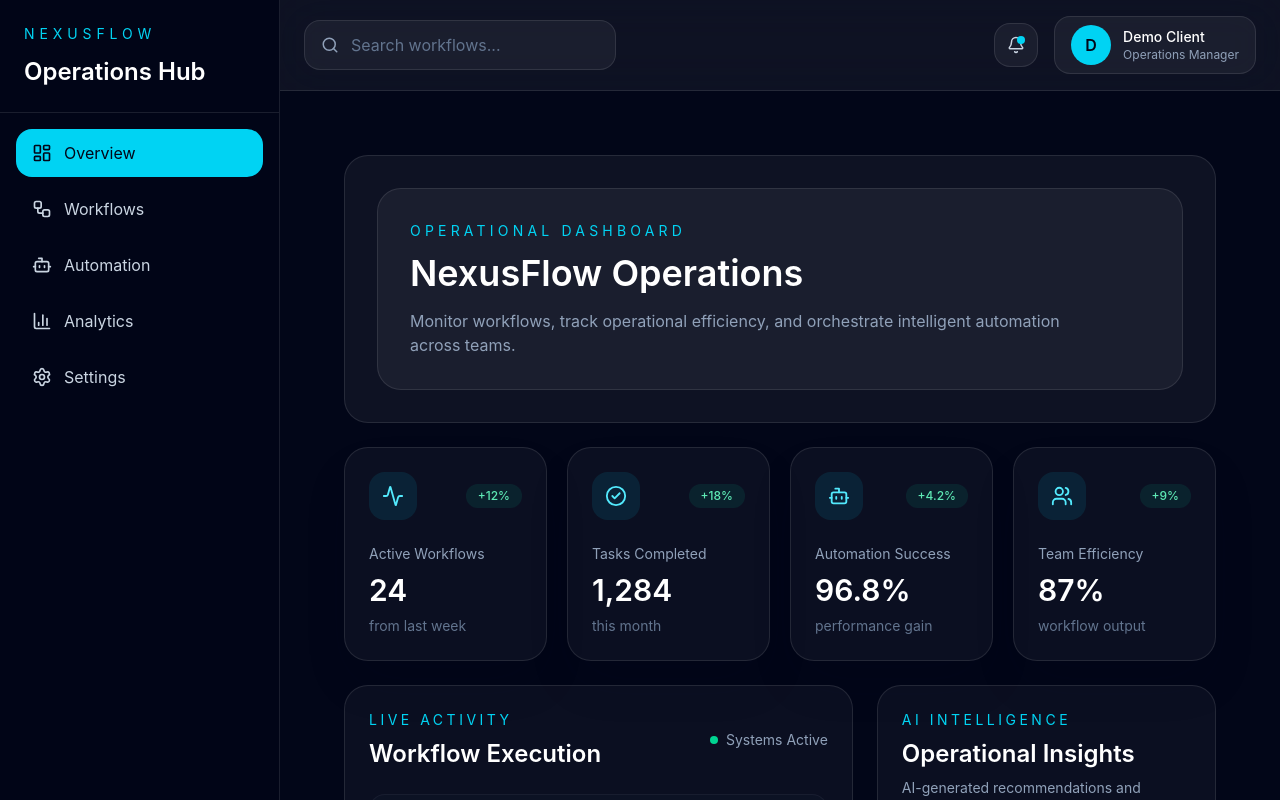
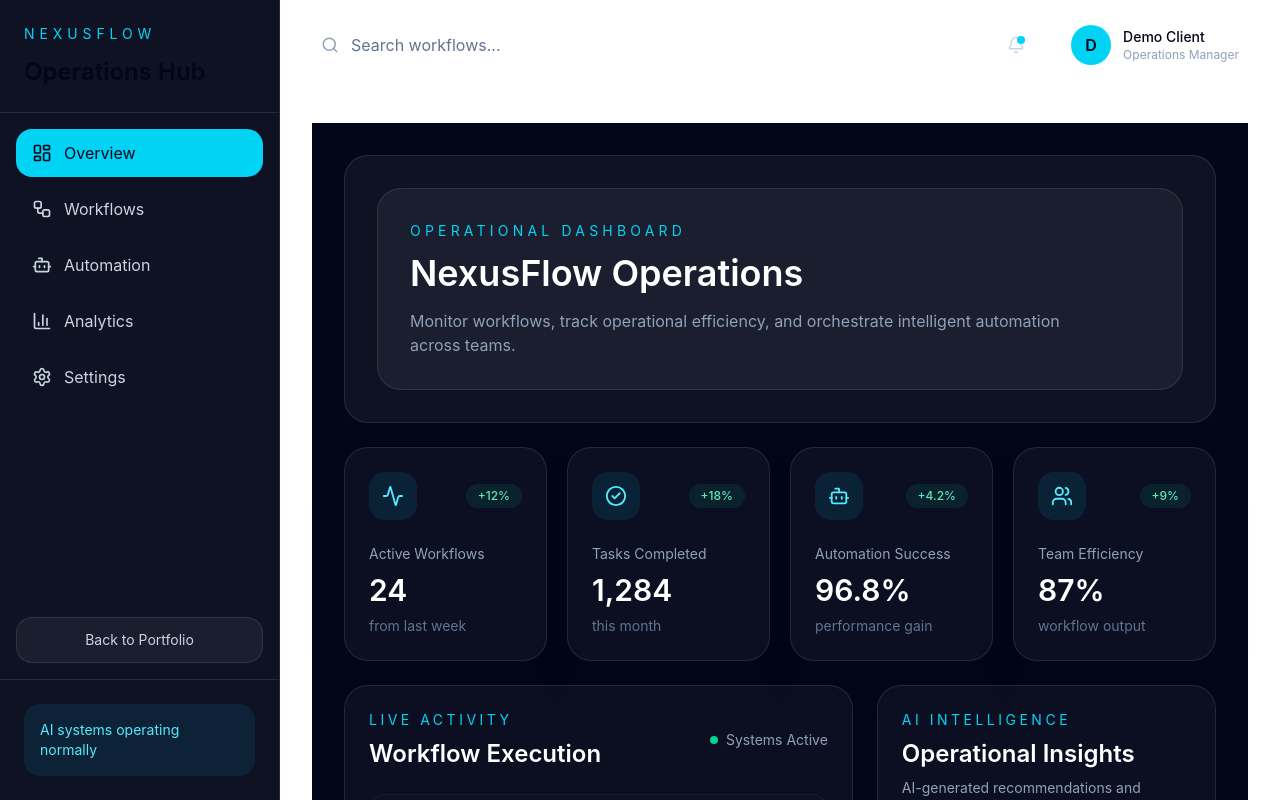
Before and after one commit to anitahkimanthi/nexusflow, a React (Vite) app: page /dashboard/analytics in a window 1280 px wide. Both pictures are taken after a click on the button "Access Dashboard". Shown: the top 800 px of the page. Built offline with nearby package versions, Linux system fonts and the light colour scheme; the HTML template or start-up script is replaced by a standard one.

Commit message:
ch: add sticky side and top bar

```diff
--- a/src/App.tsx
+++ b/src/App.tsx
@@ -4,18 +4,23 @@ import ProtectedRoute from "./components/dashboard/ProtectedRoute";
 import Login from "./pages/Login";
 import NotFound from "./pages/NotFound";
 import Register from "./pages/Register";
-import DashboardLayout from "./components/dashboard/DashboardLayout";
 import Overview from "./components/dashboard/Overview";
 import Workflows from "./components/dashboard/sidebar/Workflows";
 import Automation from "./components/dashboard/sidebar/Automation";
 import Analytics from "./components/dashboard/sidebar/Analytics";
 import Settings from "./components/dashboard/sidebar/Settings";
+import DashboardLayout from "./pages/Dashboard";
+import { useAppSelector } from "./redux/hooks";
 
 
 export default function App() {
+  const theme = useAppSelector((state) => state.theme.mode);
+
   return (
+    <main className={theme === "dark" ? "dark" : ""}>
       <Routes>
         <Route path="/" element={<Home />} />
+        <Route path="/home" element={<Home />} />
         <Route path="/login" element={<Login />} />
         <Route path="/register" element={<Register />} />
 
@@ -38,5 +43,6 @@ export default function App() {
         <Route path="*" element={<NotFound />} />
 
       </Routes >
+    </main>
   );
 }
--- a/src/components/dashboard/DashboardLayout.tsx
+++ /dev/null
@@ -1,26 +0,0 @@
-import { useState } from "react";
-import { Outlet } from "react-router-dom";
-import Topbar from "./Topbar";
-import Sidebar from "./Sidebar";
-
-
-export default function DashboardLayout() {
-    const [isSidebarOpen, setIsSidebarOpen] = useState(false);
-
-    return (
-        <main className="flex min-h-screen bg-slate-950 text-white">
-            <Sidebar
-                isOpen={isSidebarOpen}
-                onClose={() => setIsSidebarOpen(false)}
-            />
-
-            <section className="flex min-w-0 flex-1 flex-col">
-                <Topbar onMenuClick={() => setIsSidebarOpen(true)} />
-
-                <div className="flex-1 space-y-6 p-6 lg:p-8">
-                    <Outlet />
-                </div>
-            </section>
-        </main>
-    );
-}
--- a/src/components/dashboard/Sidebar.tsx
+++ b/src/components/dashboard/Sidebar.tsx
@@ -16,9 +16,9 @@ export default function Sidebar({ isOpen, onClose }: DashboardSidebarProps) {
                 />
             )}
             <aside
-                className={`fixed inset-y-0 left-0 z-50 flex w-[280px] flex-col border-r border-white/10 bg-slate-950/95 backdrop-blur-xl transition-transform duration-300 lg:static lg:translate-x-0 ${isOpen ? "translate-x-0" : "-translate-x-full"
+                className={`fixed inset-y-0 left-0 z-50 flex w-[280px] flex-col border-r border-white/10 bg-slate-950/95 backdrop-blur-xl transition-transform duration-300 dark:bg-slate-950/95 lg:translate-x-0 ${isOpen ? "translate-x-0" : "-translate-x-full"
                     }`}
-            >                {/* Logo */}
+            >             {/* Logo */}
                 <div className="border-b border-white/10 p-6">
                     <p className="text-sm uppercase tracking-[0.35em] text-cyan-400">
                         NexusFlow
--- a/src/components/dashboard/Topbar.tsx
+++ b/src/components/dashboard/Topbar.tsx
@@ -1,8 +1,9 @@
-import { Bell, Search, Menu } from "lucide-react";
+import { Bell, Search, Menu, Sun, Moon } from "lucide-react";
 import { useNavigate } from "react-router-dom";
 import { logout } from "../../redux/authSlice";
 import { useAppDispatch, useAppSelector } from "../../redux/hooks";
 import { useState } from "react";
+import { toggleTheme } from "../../redux/themeSlice";
 
 type DashboardTopbarProps = {
     onMenuClick: () => void;
@@ -15,6 +16,7 @@ export default function Topbar({ onMenuClick }: DashboardTopbarProps) {
     const user = useAppSelector((state) => state.auth.user);
     const [isNotificationsOpen, setIsNotificationsOpen] = useState(false);
     const [isUserMenuOpen, setIsUserMenuOpen] = useState(false);
+    const theme = useAppSelector((state) => state.theme.mode);
 
     const handleLogout = () => {
         dispatch(logout());
@@ -22,8 +24,7 @@ export default function Topbar({ onMenuClick }: DashboardTopbarProps) {
     };
 
     return (
-        <header className="flex items-center justify-between gap-4 border-b border-white/10 bg-white/5 px-4 py-4 backdrop-blur-xl lg:px-6">
-            <div className="flex items-center gap-3 rounded-2xl border border-white/10 bg-white/5 px-4 py-3 text-slate-400">
+        <header className="sticky top-0 z-40 flex items-center justify-between gap-4 border-b border-white/10 bg-white/80 px-4 py-4 text-slate-950 backdrop-blur-xl dark:bg-slate-950/80 dark:text-white lg:px-6">            <div className="flex items-center gap-3 rounded-2xl border border-white/10 bg-white/5 px-4 py-3 text-slate-400">
             <button
                 onClick={onMenuClick}
                 className="flex h-11 w-11 items-center justify-center rounded-2xl border border-white/10 bg-white/5 text-slate-300 lg:hidden"
@@ -50,7 +51,6 @@ export default function Topbar({ onMenuClick }: DashboardTopbarProps) {
 
                         <span className="absolute right-3 top-3 h-2 w-2 rounded-full bg-cyan-400" />
                     </button>
-
                     {isNotificationsOpen && (
                         <div className="absolute right-0 top-14 z-50 w-80 rounded-3xl border border-white/10 bg-slate-950 p-4 shadow-2xl">
                             <p className="mb-4 text-sm uppercase tracking-[0.25em] text-cyan-400">
@@ -74,6 +74,12 @@ export default function Topbar({ onMenuClick }: DashboardTopbarProps) {
                         </div>
                     )}
                 </div>
+                {/* <button
+                    onClick={() => dispatch(toggleTheme())}
+                    className="flex h-11 w-11 items-center justify-center rounded-2xl border border-white/10 bg-white/5 text-slate-300 transition hover:text-white"
+                >
+                    {theme === "dark" ? <Sun size={18} /> : <Moon size={18} />}
+                </button> */}
 
                 <div className="relative">
                     <button
--- a/src/pages/Dashboard.tsx
+++ b/src/pages/Dashboard.tsx
@@ -1,88 +1,24 @@
 import { useState } from "react";
-import AIInsightsPanel from "../components/dashboard/AIInsightsPanel";
-import MetricCard from "../components/dashboard/MetricCard";
-import PerformanceChart from "../components/dashboard/PerformanceChart";
+import { Outlet } from "react-router-dom";
+import Topbar from "../components/dashboard/Topbar";
 import Sidebar from "../components/dashboard/Sidebar";
-import Topbar from "../components/dashboard/Topbar";
-import WorkflowActivity from "../components/dashboard/WorkflowActivity";
-import { dashboardMetrics } from "../data/mockDashboard";
-import TeamActivity from "../components/dashboard/TeamActivity";
-import SystemHealth from "../components/dashboard/SystemHealth";
-import ActiveWorkflows from "../components/dashboard/ActiveWorkflows";
-import WorkflowTable from "../components/dashboard/WorkflowTable";
-import QuickActions from "../components/dashboard/QuickActions";
-import { motion } from "framer-motion";
 
-export default function Dashboard() {
+
+export default function DashboardLayout() {
     const [isSidebarOpen, setIsSidebarOpen] = useState(false);
 
     return (
-        <main className="flex min-h-screen bg-slate-950 text-white">
-            <Sidebar isOpen={isSidebarOpen}
-                onClose={() => setIsSidebarOpen(false)} />
+        <main className="flex min-h-screen bg-white text-slate-950 dark:bg-slate-950 dark:text-white">
+            <Sidebar
+                isOpen={isSidebarOpen}
+                onClose={() => setIsSidebarOpen(false)}
+            />
 
-            <section className="flex flex-1 flex-col">
+            <section className="flex min-w-0 flex-1 flex-col lg:pl-[280px]">
                 <Topbar onMenuClick={() => setIsSidebarOpen(true)} />
 
                 <div className="flex-1 space-y-6 p-6 lg:p-8">
-                    <motion.div
-                        initial={{ opacity: 0, y: 18 }}
-                        animate={{ opacity: 1, y: 0 }}
-                        transition={{ duration: 0.45 }}
-                        className="rounded-3xl border border-white/10 bg-white/5 p-8"
-                    >
-                        <div className="rounded-3xl border border-white/10 bg-white/5 p-8">
-                            <p className="text-sm uppercase tracking-[0.3em] text-cyan-400">
-                                Operational Dashboard
-                            </p>
-
-                            <h1 className="mt-3 text-4xl font-semibold">
-                                NexusFlow Operations
-                            </h1>
-
-                            <p className="mt-4 max-w-2xl text-slate-400">
-                                Monitor workflows, track operational efficiency, and orchestrate
-                                intelligent automation across teams.
-                            </p>
-                        </div>
-                    </motion.div>
-
-                    <motion.div
-                        initial={{ opacity: 0, y: 18 }}
-                        animate={{ opacity: 1, y: 0 }}
-                        transition={{ duration: 0.45, delay: 0.1 }}
-                        className="grid gap-5 sm:grid-cols-2 xl:grid-cols-4"
-                    >
-                        {dashboardMetrics.map((metric) => (
-                            <MetricCard key={metric.title} {...metric} />
-                        ))}
-                    </motion.div>
-
-                    {/* WorkflowActivity */}
-                    <motion.div
-                        initial={{ opacity: 0, y: 18 }}
-                        animate={{ opacity: 1, y: 0 }}
-                        transition={{ duration: 0.45, delay: 0.2 }}
-                        className="grid gap-6 xl:grid-cols-[1.2fr_0.8fr]"
-                    >
-                        <WorkflowActivity />
-                        <AIInsightsPanel />
-                    </motion.div>
-
-
-
-                    {/* PerformanceChart */}
-                    <PerformanceChart />
-
-                    {/* team activities */}
-
-                    <div className="grid gap-6 xl:grid-cols-[0.9fr_1.1fr]">
-                        <TeamActivity />
-                        <SystemHealth />
-                    </div>
-                    <ActiveWorkflows />
-                    <QuickActions />
-                    <WorkflowTable />
+                    <Outlet />
                 </div>
             </section>
         </main>
```
Also changed, not shown: 1 other file (tests, documents, lock files or other folders). Lines whose indentation alone changed are shown as unchanged.
